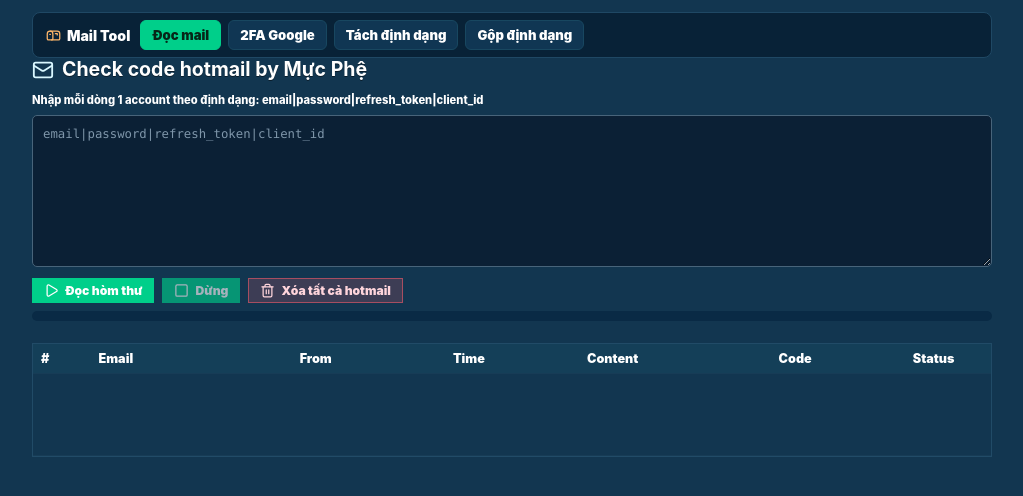
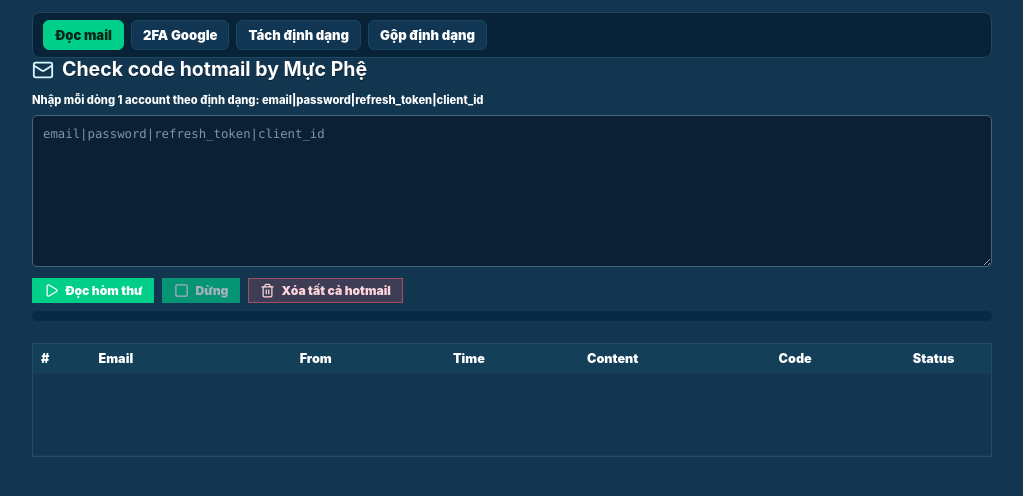
Before and after one commit to mucphekr/dochotmail, a website: page public/index.html in a window 1280 px wide. Shown: the whole page, without its empty margins (128-1151 px from the left). Drawn offline with nearby package versions, Linux system fonts and the light colour scheme; no server answers.

Commit message:
Remove unused Mail Tool nav brand

```diff
--- a/public/index.html
+++ b/public/index.html
@@ -3,7 +3,7 @@
   <head>
     <meta charset="utf-8">
     <meta name="viewport" content="width=device-width, initial-scale=1">
-    <title>Mail Tool</title>
+    <title>Check code hotmail</title>
     <link rel="stylesheet" href="/styles.css">
     <script src="https://unpkg.com/lucide@latest/dist/umd/lucide.min.js" defer></script>
     <script src="/app.js" defer></script>
@@ -11,10 +11,6 @@
   <body>
     <header class="topbar">
       <nav class="main-menu" aria-label="Menu chính">
-        <a class="menu-brand" href="/" aria-label="Mail Tool">
-          <i data-lucide="mailbox"></i>
-          <span>Mail Tool</span>
-        </a>
         <button id="mailViewBtn" class="menu-button active" type="button">Đọc mail</button>
         <button id="twofaViewBtn" class="menu-button" type="button">2FA Google</button>
         <button id="splitViewBtn" class="menu-button" type="button">Tách định dạng</button>
--- a/public/styles.css
+++ b/public/styles.css
@@ -80,7 +80,6 @@ a {
 }
 
 .main-menu,
-.menu-brand,
 .menu-button,
 .panel-head h2,
 .run-row,
@@ -93,22 +92,6 @@ a {
 .main-menu {
   min-width: 0;
   gap: 7px;
-}
-
-.menu-brand {
-  gap: 6px;
-  min-height: 30px;
-  padding: 0 3px;
-  color: #ffffff;
-  font-size: 0.88rem;
-  font-weight: 900;
-  white-space: nowrap;
-}
-
-.menu-brand svg {
-  width: 15px;
-  height: 15px;
-  color: #ffb86b;
 }
 
 .menu-button {
```
